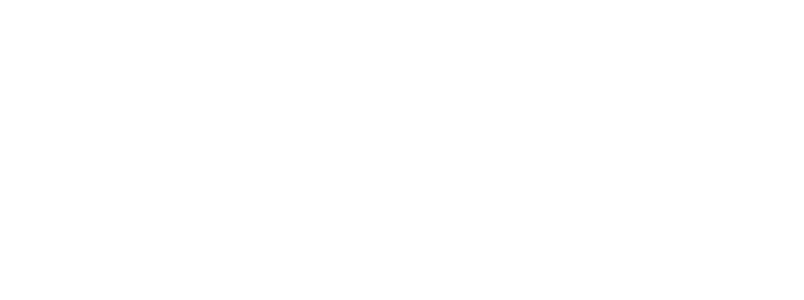
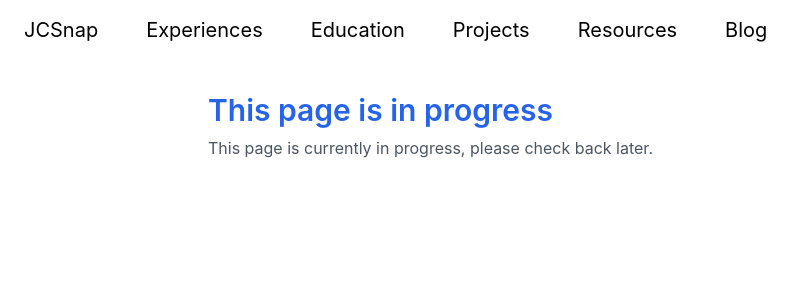
Before and after one commit to JCSnap/JCSnap.github.io, a React (Create React App) app: page /resources/readings in a window 1280 px wide. Before the commit this address had no page. Shown: the top 300 px of the page, without its empty margins (0-804 px from the left). Built offline with nearby package versions, Linux system fonts and the light colour scheme; what @radix-ui/themes would draw is missing.

Commit message:
add in progress

```diff
--- a/src/index.tsx
+++ b/src/index.tsx
@@ -8,6 +8,7 @@ import Resources from "./resources";
 import Education from "./pages/education";
 import Projects from "./pages/projects";
 import Youtube from "./resources/youtube";
+import Readings from "./resources/readings";
 import { ROUTES } from "./constants/routes";
 import "@radix-ui/themes/styles.css";
 import { Theme } from "@radix-ui/themes";
@@ -24,6 +25,7 @@ root.render(
                     <Route path={ROUTES.PROJECTS} element={<Projects />} />
                     <Route path={ROUTES.RESOURCES} element={<Resources />} />
                     <Route path={ROUTES.YOUTUBE} element={<Youtube />} />
+                    <Route path={ROUTES.READINGS} element={<Readings />} />
                 </Routes>
             </Theme>
         </body>
--- /dev/null
+++ b/src/pages/home/components/in-progress.tsx
@@ -0,0 +1,16 @@
+import NavigationBar from "../../../components/navigation-bar";
+import Container from "../../../components/container";
+
+function InProgress() {
+    return (
+        <div>
+            <NavigationBar />
+            <Container>
+                <h1 className="text-3xl font-semibold text-blue-600">This page is in progress</h1>
+                <p className="text-gray-600 mt-2">This page is currently in progress, please check back later.</p>
+            </Container>
+        </div>
+    );
+}
+
+export default InProgress;
--- a/src/resources/readings.tsx
+++ b/src/resources/readings.tsx
@@ -1,31 +1,9 @@
+import InProgress from "../pages/home/components/in-progress";
+
 function Readings() {
-    const readings = [
-        {
-            title: "How to Learn to Code",
-            link: "https://www.youtube.com/watch?v=4b33NTAuF5E",
-        },
-        {
-            title: "How to Learn to Code (Part 2)",
-            link: "https://www.youtube.com/watch?v=3JluqTojuME",
-        },
-        {
-            title: "How to Learn to Code (Part 3)",
-            link: "https://www.youtube.com/watch?v=3JluqTojuME",
-        },
-    ];
-
     return (
         <div>
-            <h1>Readings/Videos</h1>
-            <ul>
-                {readings.map((reading) => (
-                    <li key={reading.link}>
-                        <a href={reading.link} className="text-blue-500 hover:underline">
-                            {reading.title}
-                        </a>
-                    </li>
-                ))}
-            </ul>
+            <InProgress />
         </div>
     );
 }
```
